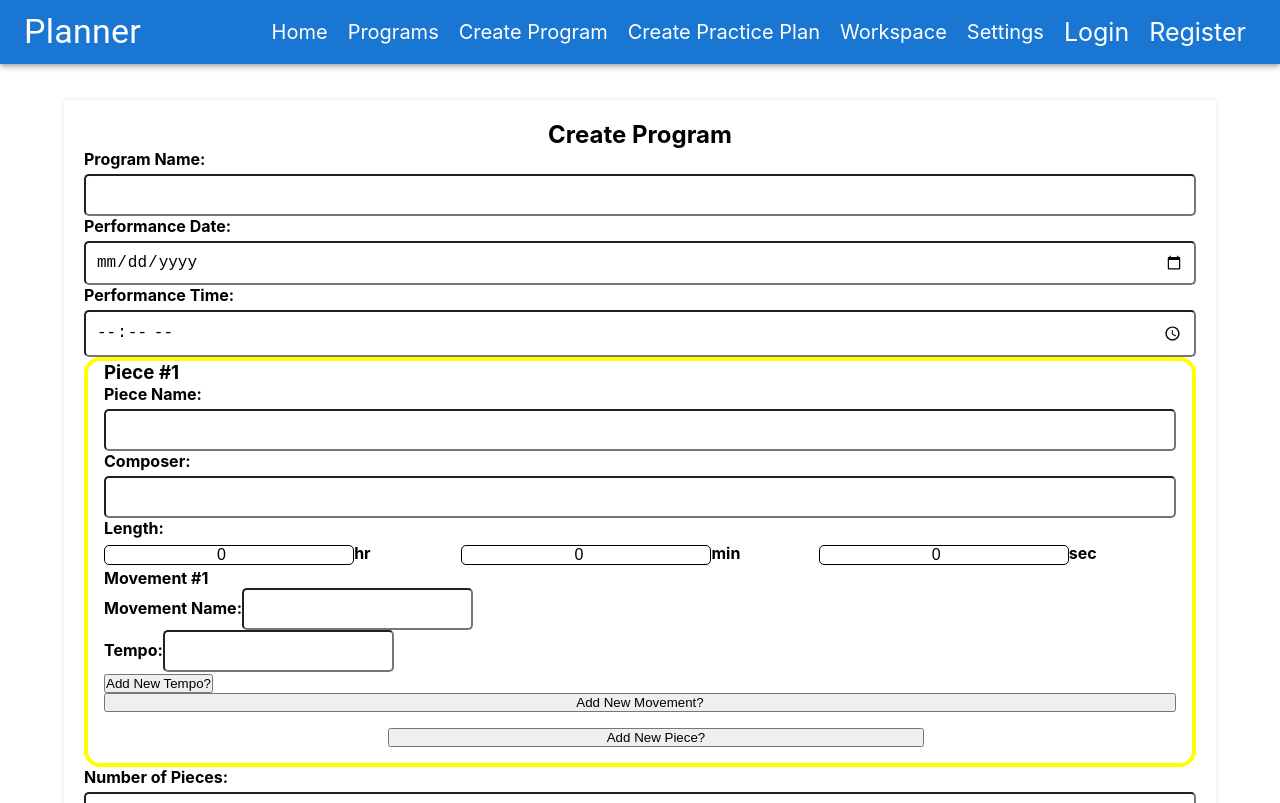
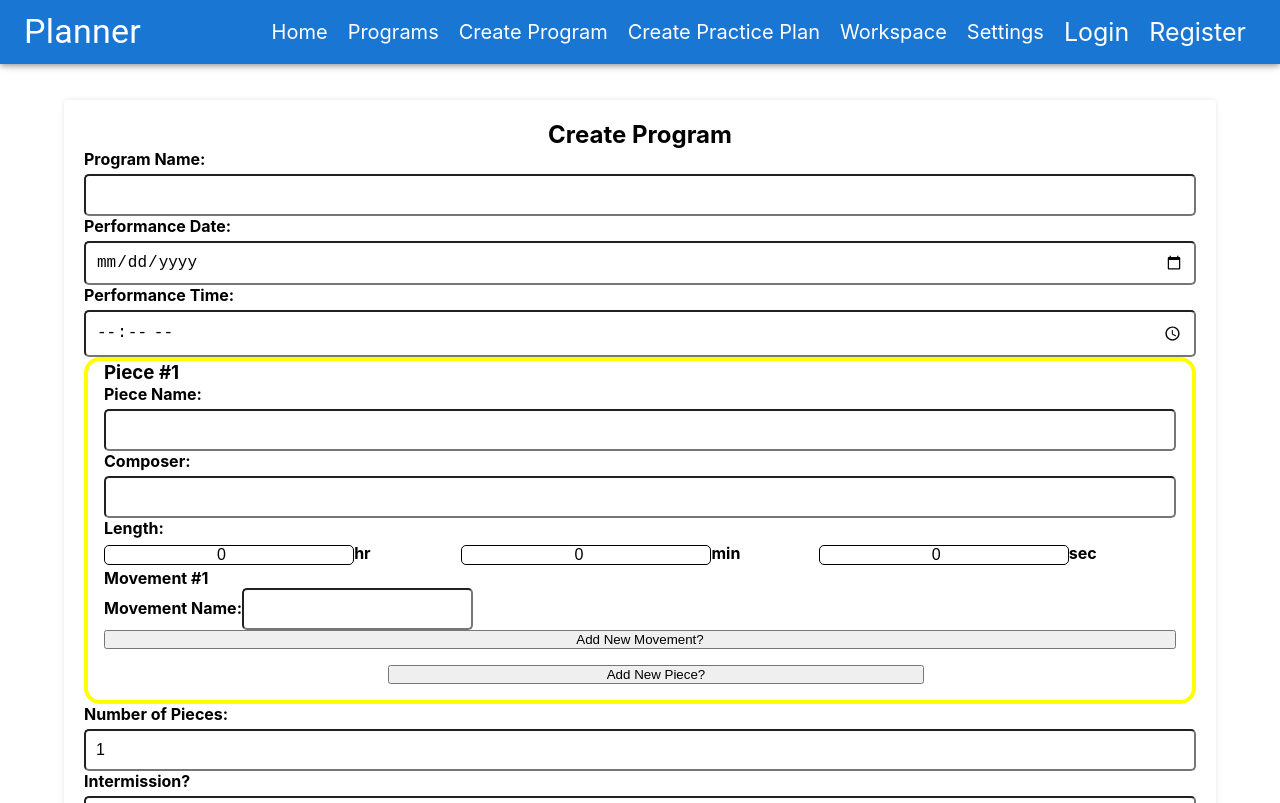
Before and after one commit to shoneriki/mern-practice, a React (Create React App) app in the folder client/: page /program/create in a window 1280 px wide. Shown: the top 803 px of the page. Built offline with nearby package versions, Linux system fonts and the light colour scheme.

Commit message:
able to add program (no tempi for now)

```diff
--- a/client/src/pages/create-program.js
+++ b/client/src/pages/create-program.js
@@ -10,12 +10,9 @@ export const CreateProgram = () => {
   const [cookies, _] = useCookies(["access_token"]);
 
 
-const initialTempo = 0;
-
 const initialMovement = {
   number: 1,
   name: "",
-  tempi: [initialTempo]
 };
 
 const initialPiece = {
@@ -41,7 +38,6 @@ const initialProgram = {
 
 const [program, setProgram] = useState(initialProgram);
 
-
 const navigate = useNavigate();
 
   const handleChangeProgram = (event) => {
@@ -62,11 +58,6 @@ const addPiece = () => {
         movements: [
           {
             name: "",
-            tempi: [
-              {
-                tempo: 0,
-              },
-            ],
           },
         ],
       },
@@ -91,67 +82,6 @@ const addPiece = () => {
     });
   };
 
-
-const addTempo = (pieceIndex, movementIndex) => {
-  setProgram((prevState) => {
-    const newPieces = [...prevState.pieces];
-    const newMovements = [...newPieces[pieceIndex].movements];
-    const newTempi = [...newMovements[movementIndex].tempi];
-
-    newTempi.push(initialTempo);
-
-    const newMovement = {
-      ...newMovements[movementIndex],
-      tempi: newTempi,
-    };
-
-    newMovements[movementIndex] = newMovement;
-    newPieces[pieceIndex] = {
-      ...newPieces[pieceIndex],
-      movements: newMovements,
-    };
-
-    return {
-      ...prevState,
-      pieces: newPieces,
-    };
-  });
-};
-
-
-const handleChangeTempo = (event, pieceIndex, movementIndex, tempoIndex) => {
-  const { value } = event.target;
-  const tempoValue = Number(value); // Convert the value to a number
-  setProgram((prevState) => {
-    const newPieces = [...prevState.pieces];
-    const newMovements = [...newPieces[pieceIndex].movements];
-    const newTempi = [...newMovements[movementIndex].tempi];
-
-    const newTempo = { ...newTempi[tempoIndex], tempo: tempoValue };
-
-    newTempi[tempoIndex] = newTempo;
-
-    const newMovement = {
-      ...newMovements[movementIndex],
-      tempi: newTempi,
-    };
-
-    newMovements[movementIndex] = newMovement;
-    newPieces[pieceIndex] = {
-      ...newPieces[pieceIndex],
-      movements: newMovements,
-    };
-
-    return {
-      ...prevState,
-      pieces: newPieces,
-    };
-  });
-};
-
-
-
-
   const addMovement = (pieceIndex) => {
     setProgram((prevState) => {
       const newPieces = [...prevState.pieces];
@@ -160,7 +90,6 @@ const handleChangeTempo = (event, pieceIndex, movementIndex, tempoIndex) => {
       newMovements.push({
         number: newMovements.length + 1,
         name: "",
-        tempi: [initialTempo],
       });
 
       newPieces[pieceIndex] = {
@@ -322,38 +251,6 @@ const handleChangeTempo = (event, pieceIndex, movementIndex, tempoIndex) => {
                         handleChangeMovement(event, pieceIndex, movementIndex)
                       }
                     />
-
-                    {movement.tempi.map((tempo, tempoIndex) => {
-                      return (
-                        <div key={tempoIndex} className="tempo">
-                          <label
-                            htmlFor={`piece-${pieceIndex}-movement-${movementIndex}-tempo-${tempoIndex}`}
-                          >
-                            Tempo:
-                          </label>
-                          <input
-                            id={`piece-${pieceIndex}-movement-${movementIndex}-tempo-${tempoIndex}`}
-                            name="tempo"
-                            type="number"
-                            onChange={(event) =>
-                              handleChangeTempo(
-                                event,
-                                pieceIndex,
-                                movementIndex,
-                                tempoIndex
-                              )
-                            }
-                          />
-                        </div>
-                      );
-                    })}
-
-                    <button
-                      type="button"
-                      onClick={() => addTempo(pieceIndex, movementIndex)}
-                    >
-                      Add New Tempo?
-                    </button>
                   </div>
                 );
               })}
```
Also changed, not shown: 1 other file (tests, documents, lock files or other folders).
